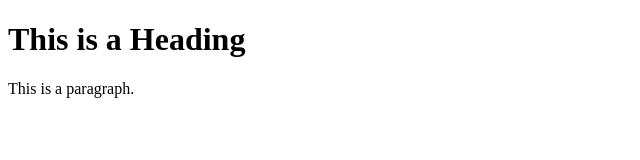
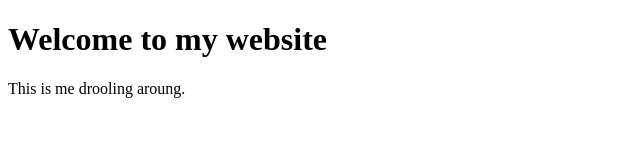
Before and after one commit to pimpitcha/TAIST-web, a plain HTML site: page index.html in a window 1280 px wide. Shown: the whole page, without its empty margins (0-640 px from the left). Drawn offline with Linux system fonts and the light colour scheme.

Commit message:
Update index.html

```diff
--- a/index.html
+++ b/index.html
@@ -5,8 +5,8 @@
 </head>
 <body>
 
-<h1>This is a Heading</h1>
-<p>This is a paragraph.</p>
+ <h1><b> Welcome to my website</h1></b>
+<p>This is me drooling aroung.</p>
 
 </body>
 </html>
```
